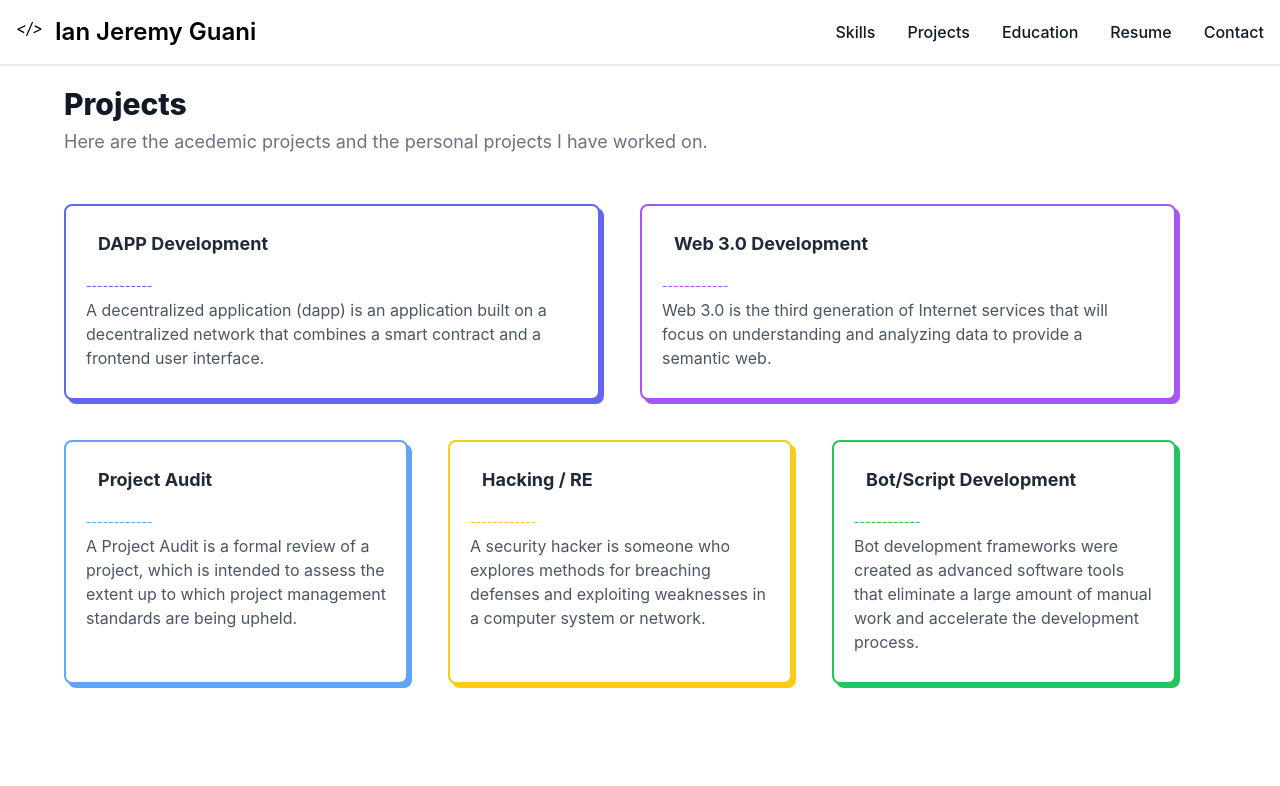
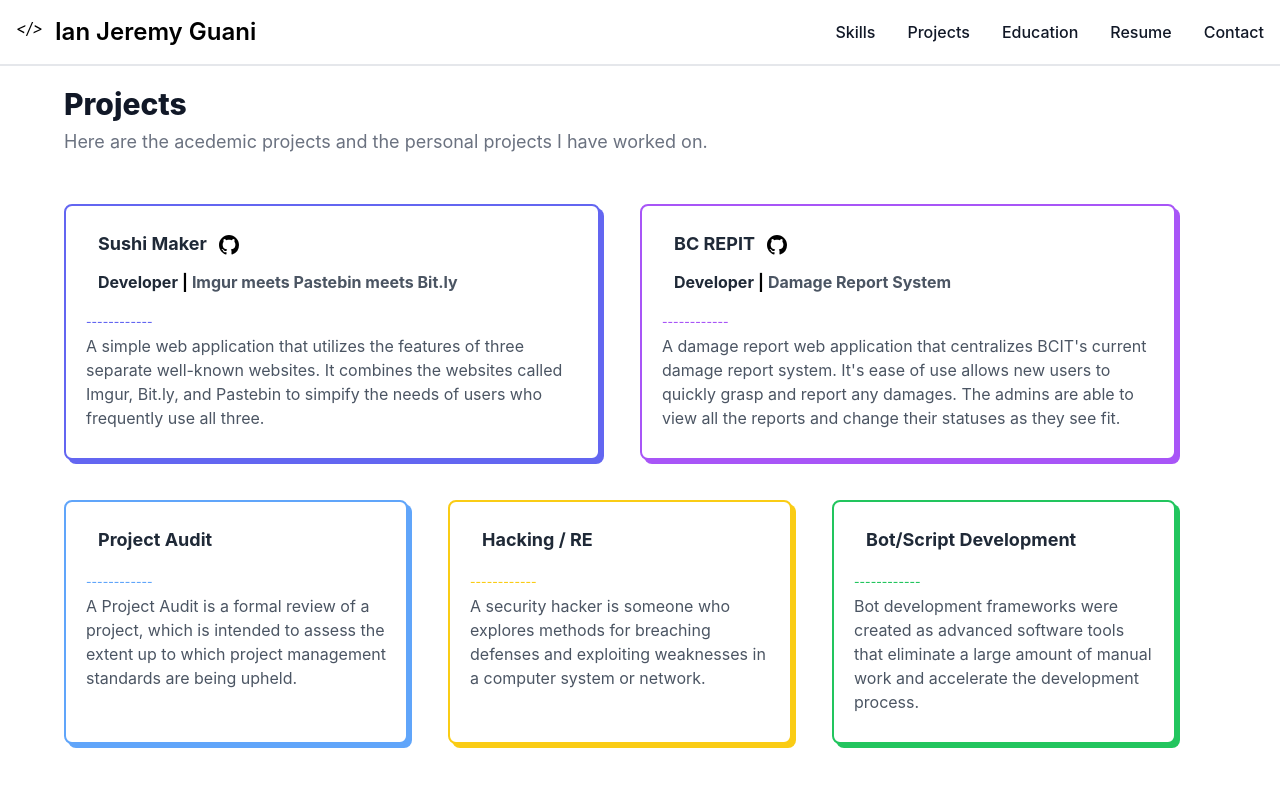
Before and after one commit to inaguu/ianjguani, a React (Create React App) app: page /projects in a window 1280 px wide. Shown: the top 786 px of the page. Built offline with nearby package versions, Linux system fonts and the light colour scheme.

Commit message:
feat: first tw cards done

```diff
--- a/src/pages/ProjectsPage.jsx
+++ b/src/pages/ProjectsPage.jsx
@@ -11,11 +11,22 @@ function ProjectPage() {
                             <span class="absolute top-0 left-0 w-full h-full mt-1 ml-1 bg-indigo-500 rounded-lg"></span>
                             <div class="relative h-full p-5 bg-white border-2 border-indigo-500 rounded-lg">
                                 <div class="flex items-center -mt-1">
-                                    <h3 class="my-2 ml-3 text-lg font-bold text-gray-800">DAPP Development</h3>
+                                    <h3 class="my-2 ml-3 mr-3 text-lg font-bold text-gray-800">Sushi Maker</h3>
+                                    <a href="https://github.com/">
+                                        <svg className='inline-block h-[20px] w-[20px]' viewBox='0 0 16 16' fill='var(--accent-text)'>
+                                            <path d='M8 0C3.58 0 0 3.58 0 8c0 3.54 2.29 6.53 5.47 7.59.4.07.55-.17.55-.38 0-.19-.01-.82-.01-1.49-2.01.37-2.53-.49-2.69-.94-.09-.23-.48-.94-.82-1.13-.28-.15-.68-.52-.01-.53.63-.01 1.08.58 1.23.82.72 1.21 1.87.87 2.33.66.07-.52.28-.87.51-1.07-1.78-.2-3.64-.89-3.64-3.95 0-.87.31-1.59.82-2.15-.08-.2-.36-1.02.08-2.12 0 0 .67-.21 2.2.82.64-.18 1.32-.27 2-.27.68 0 1.36.09 2 .27 1.53-1.04 2.2-.82 2.2-.82.44 1.1.16 1.92.08 2.12.51.56.82 1.27.82 2.15 0 3.07-1.87 3.75-3.65 3.95.29.25.54.73.54 1.48 0 1.07-.01 1.93-.01 2.2 0 .21.15.46.55.38A8.013 8.013 0 0016 8c0-4.42-3.58-8-8-8z'></path>
+                                        </svg>
+                                    </a>
                                 </div>
+                                <div class="flex items-center -mt-1">
+                                    <h6 className="my-2 ml-3 font-bold text-gray-800">Developer</h6>
+                                    <h6 className="my-2 ml-1 font-bold">|</h6>
+                                    <h6 className="my-2 ml-1 font-bold text-gray-600">Imgur meets Pastebin meets Bit.ly</h6>
+                                </div>
+
                                 <p class="mt-3 mb-1 text-xs font-medium text-indigo-500 uppercase">------------</p>
-                                <p class="mb-2 text-gray-600">A decentralized application (dapp) is an application built on a
-                                    decentralized network that combines a smart contract and a frontend user interface.</p>
+                                <p class="mb-2 text-gray-600">A simple web application that utilizes the features of three separate well-known websites. It combines the
+                                    websites called Imgur, Bit.ly, and Pastebin to simpify the needs of users who frequently use all three.</p>
                             </div>
                         </div>
                     </div>
@@ -24,11 +35,23 @@ function ProjectPage() {
                             <span class="absolute top-0 left-0 w-full h-full mt-1 ml-1 bg-purple-500 rounded-lg"></span>
                             <div class="relative h-full p-5 bg-white border-2 border-purple-500 rounded-lg">
                                 <div class="flex items-center -mt-1">
-                                    <h3 class="my-2 ml-3 text-lg font-bold text-gray-800">Web 3.0 Development</h3>
+                                    <h3 class="my-2 ml-3 mr-3 text-lg font-bold text-gray-800">BC REPIT</h3>
+                                    <a href="https://github.com/">
+                                        <svg className='inline-block h-[20px] w-[20px]' viewBox='0 0 16 16' fill='var(--accent-text)'>
+                                            <path d='M8 0C3.58 0 0 3.58 0 8c0 3.54 2.29 6.53 5.47 7.59.4.07.55-.17.55-.38 0-.19-.01-.82-.01-1.49-2.01.37-2.53-.49-2.69-.94-.09-.23-.48-.94-.82-1.13-.28-.15-.68-.52-.01-.53.63-.01 1.08.58 1.23.82.72 1.21 1.87.87 2.33.66.07-.52.28-.87.51-1.07-1.78-.2-3.64-.89-3.64-3.95 0-.87.31-1.59.82-2.15-.08-.2-.36-1.02.08-2.12 0 0 .67-.21 2.2.82.64-.18 1.32-.27 2-.27.68 0 1.36.09 2 .27 1.53-1.04 2.2-.82 2.2-.82.44 1.1.16 1.92.08 2.12.51.56.82 1.27.82 2.15 0 3.07-1.87 3.75-3.65 3.95.29.25.54.73.54 1.48 0 1.07-.01 1.93-.01 2.2 0 .21.15.46.55.38A8.013 8.013 0 0016 8c0-4.42-3.58-8-8-8z'></path>
+                                        </svg>
+                                    </a>
                                 </div>
+                                <div class="flex items-center -mt-1">
+                                    <h6 className="my-2 ml-3 font-bold text-gray-800">Developer</h6>
+                                    <h6 className="my-2 ml-1 font-bold">|</h6>
+                                    <h6 className="my-2 ml-1 font-bold text-gray-600">Damage Report System</h6>
+                                </div>
+
                                 <p class="mt-3 mb-1 text-xs font-medium text-purple-500 uppercase">------------</p>
-                                <p class="mb-2 text-gray-600">Web 3.0 is the third generation of Internet services that will
-                                    focus on understanding and analyzing data to provide a semantic web.</p>
+                                <p class="mb-2 text-gray-600">A damage report web application that centralizes BCIT's current damage report system. It's ease of
+                                    use allows new users to quickly grasp and report any damages. The admins are able to view all the reports and change
+                                    their statuses as they see fit.</p>
                             </div>
                         </div>
                     </div>
```
